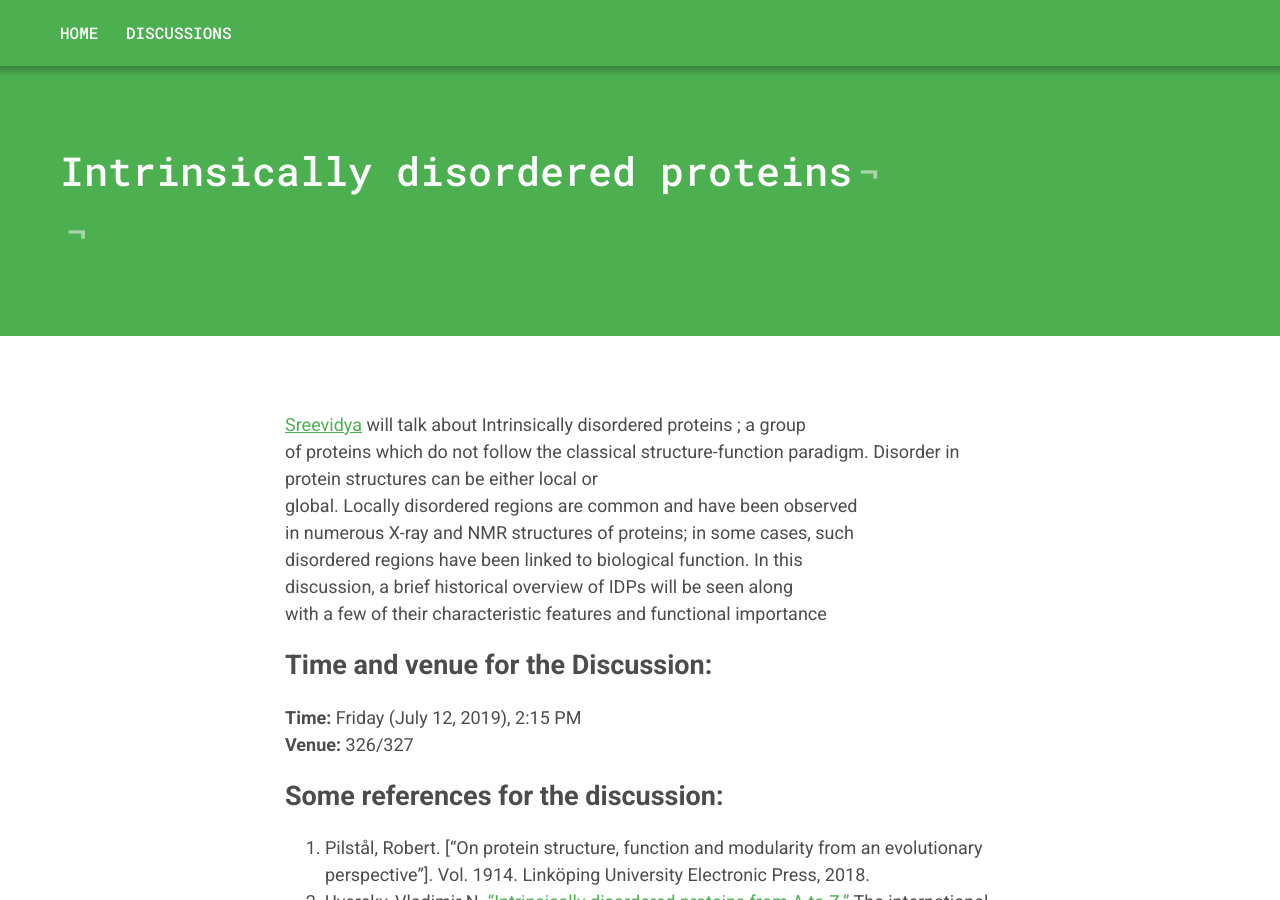
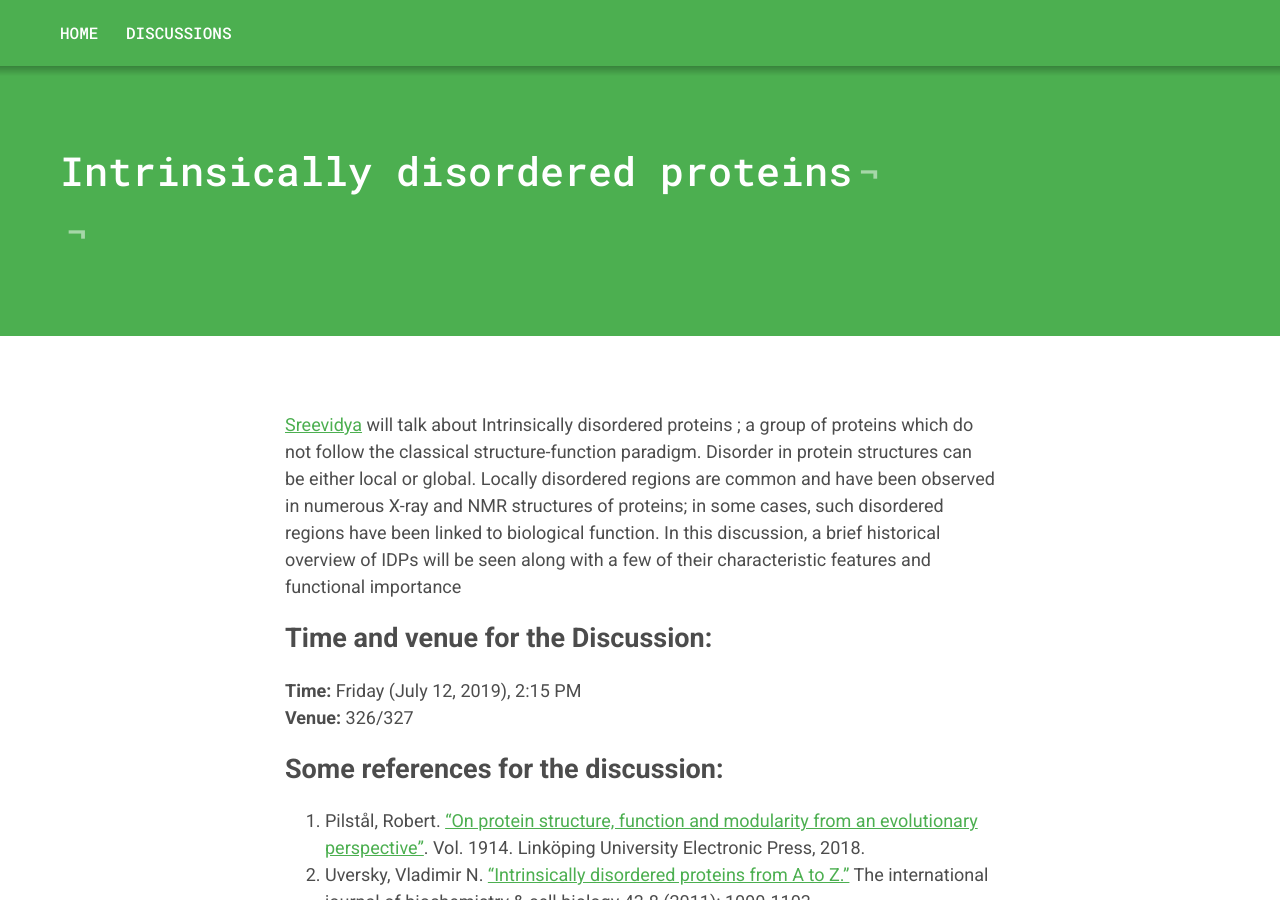
Before and after one commit to vinayphys/discussion2020, a Jekyll site: the page built from _posts/2019-07-12-Intrinsically_disordered_proteins.markdown, in a window 1280 px wide and 900 px high. Built offline with Jekyll 4.4.1, drawn with Linux system fonts in a browser that asks for light colours; comment, search, counter and statistics services are not loaded; part of the change alters nothing that is shown.

```diff
--- a/_posts/2019-07-12-Intrinsically_disordered_proteins.markdown
+++ b/_posts/2019-07-12-Intrinsically_disordered_proteins.markdown
@@ -1,15 +1,9 @@
 ---
 layout: post
 title:  "Intrinsically disordered proteins"
-date:   2019-06-21 18:52:21 -0500
+date:   2019-07-12 18:52:21 -0500
 ---
-[Sreevidya](https://www.imsc.res.in/sreevidya_t_s) will talk about Intrinsically disordered proteins ; a group
-of proteins which do not follow the classical structure-function paradigm. Disorder in protein structures can be either local or
-global. Locally disordered regions are common and have been observed
-in numerous X-ray and NMR structures of proteins; in some cases, such
-disordered regions have been linked to biological function. In this
-discussion, a brief historical overview of IDPs will be seen along
-with a few of their characteristic features and functional importance
+[Sreevidya](https://www.imsc.res.in/sreevidya_t_s) will talk about Intrinsically disordered proteins ; a group of proteins which do not follow the classical structure-function paradigm. Disorder in protein structures can be either local or global. Locally disordered regions are common and have been observed in numerous X-ray and NMR structures of proteins; in some cases, such disordered regions have been linked to biological function. In this discussion, a brief historical overview of IDPs will be seen along with a few of their characteristic features and functional importance
 
 ## Time and venue for the Discussion:
 **Time:** Friday (July 12, 2019), 2:15 PM
@@ -17,7 +11,7 @@ with a few of their characteristic features and functional importance
 
 ## Some references for the discussion:
 
-1. Pilstål, Robert. ["On protein structure, function and modularity from an evolutionary perspective"]. Vol. 1914. Linköping University Electronic Press, 2018.
+1. Pilstål, Robert. ["On protein structure, function and modularity from an evolutionary perspective"](https://books.google.co.in/books?hl=en&lr=&id=7JNeDwAAQBAJ&oi=fnd&pg=PR5&dq=1.+Pilst%C3%A5l,+Robert.+%5B%22On+protein+structure,+function+and+modularity+from+an+evolutionary+perspective%22%5D.+Vol.+1914.+Link%C3%B6ping+University+Electronic+Press,+2018&ots=kCvy6v5j0l&sig=Yl4OV4V7l545-lz9bttj827iEIQ#v=onepage&q&f=false). Vol. 1914. Linköping University Electronic Press, 2018.
 2. Uversky, Vladimir N. ["Intrinsically disordered proteins from A to Z."](https://www.sciencedirect.com/science/article/pii/S1357272511000914) The international journal of biochemistry & cell biology 43.8 (2011): 1090-1103.
 
 For each discussion, we have commenting facility through [Disqus](https://disqus.com/). This will enable people to discuss among each other even after the talk.
```
